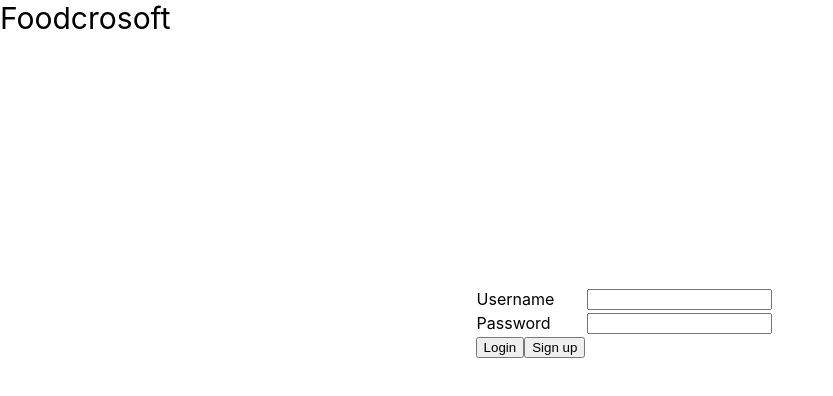
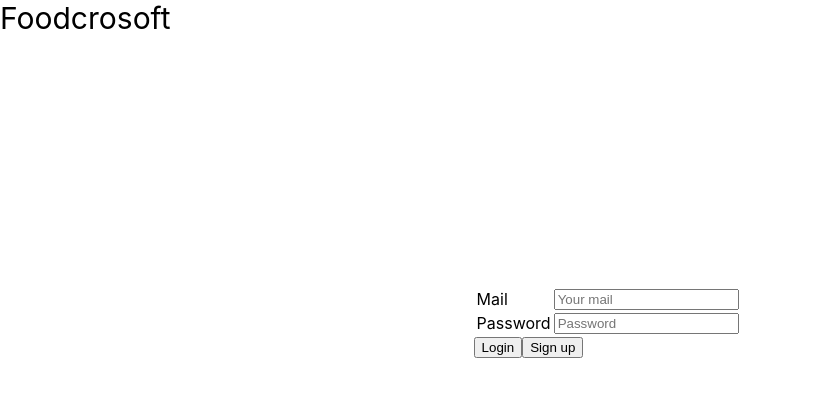
Before and after one commit to AWAProjectOrganisationTeam24/Frontend, a React (Create React App) app: page /login in a window 1280 px wide. Shown: the top 396 px of the page, without its empty margins (0-833 px from the left). Built offline with nearby package versions, Linux system fonts and the light colour scheme.

Commit message:
Update Login.js

```diff
--- a/src/components/Login.js
+++ b/src/components/Login.js
@@ -1,24 +1,69 @@
-import React from 'react';
+import React, { Component } from 'react';
+import axios from "axios";
+
 import { Link } from "react-router-dom";
 import styles from './Login.module.css';
 
 
+class Login extends Component {
+    constructor(props) {
+        super(props);
 
-export default function Login(){
-    return(
+        this.state = {
+            mail: '',
+            psw: ''
+        }
+    }
+
+    changeHandler = e => {
+        this.setState({ mail: e.target.value[0], psw: e.target.value[1] })
+    }
+
+    submitHandler = e => {
+        e.preventDefault();
+        console.log(this.state);
+
+        //send it to backend + ensure if goes bad
+        //get response from backend - if login & psw is OK -> show homepage
+        axios.post("http://localhost:5000/", {
+            mail: this.state.mail,
+            psw: this.state.psw
+        })
+            .then(res => {
+                console.log(res)
+            })
+            .catch(err => {
+                console.log(err)
+            })
+    }
+
+    render() {
+        const { mail, psw } = this.state
+        return (
             <div className ={ styles.container }>
+                <form onSubmit={this.submitHandler}>
                     <table>
                         <tr>
-          <td>Username</td>
-          <input></input>
+                            <td>Mail</td>
+                            <input type="text"
+                                   placeholder="Your mail"
+                                   name="mail"
+                                   value={mail}
+                                   onChange={this.changeHandler} />
                         </tr>
                         <tr>
                             <td>Password</td>
-          <input></input>
+                            <input type="text"
+                                   placeholder="Password"
+                                   name="psw"
+                                   value={psw}
+                                   onChange={this.changeHandler} />
                         </tr>
-        <button>Login</button>
+                    </table>
+                    <button type="submit">Login</button>
                     <Link to = 'createUser'><button>Sign up</button></Link>
-      </table>
+                </form>
             </div>
         )
-}
+    }}
+export default Login;
```
Lines whose indentation alone changed are shown as unchanged.
